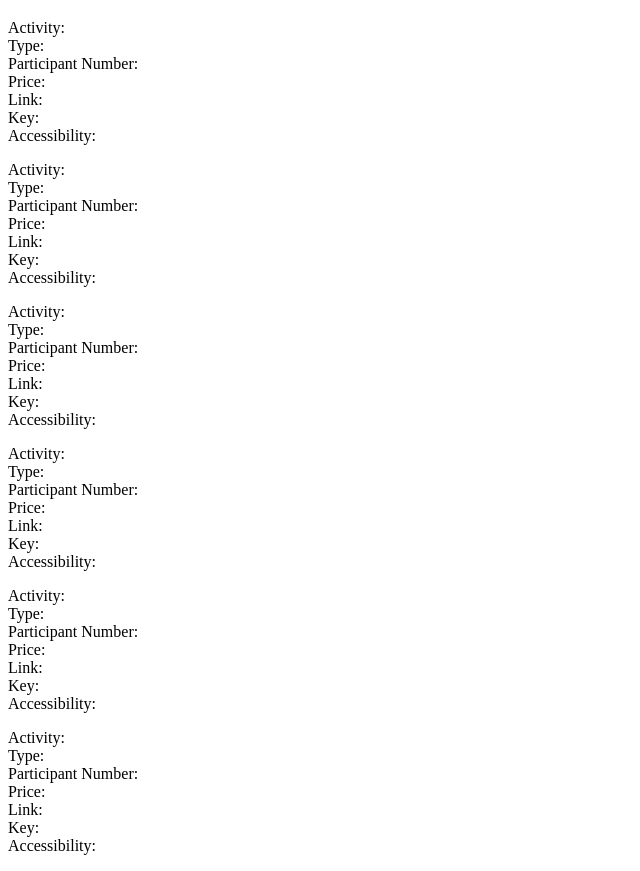
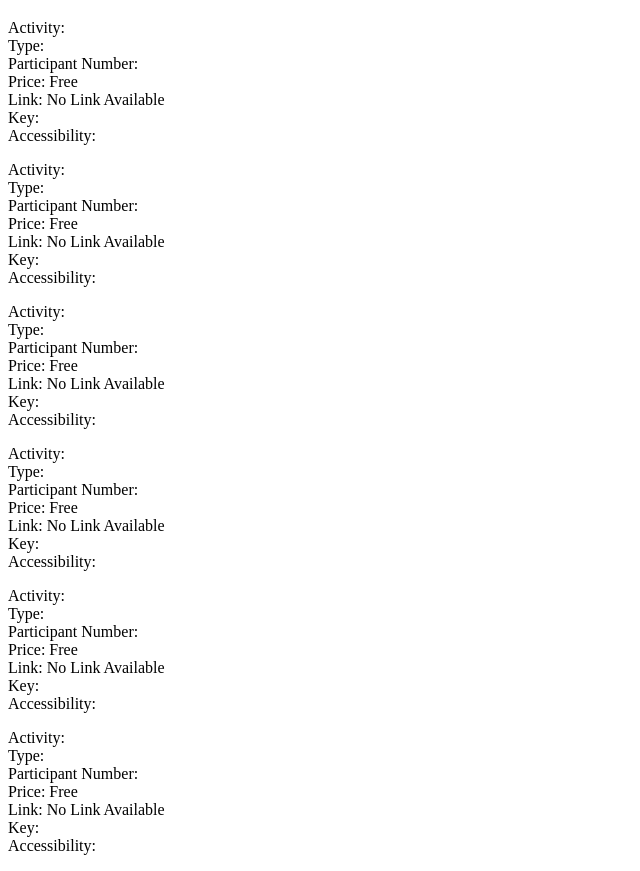
Before and after one commit to OnayoMoro/ES6-JavaScript-Coding-Exercise, a plain HTML site: page index.html in a window 1280 px wide. Shown: the part 61-932 px from the top of the page, without its empty margins (0-640 px from the left). Drawn offline with Linux system fonts and the light colour scheme; no server answers.

Commit message:
Update index.html

```diff
--- a/index.html
+++ b/index.html
@@ -15,8 +15,8 @@
         Activity: <span id="activity0"></span><br />
         Type: <span id="type0"></span><br />
         Participant Number: <span id="participants0"></span><br />
-        Price: <span id="price0"></span><br />
-        Link: <span id="link0"></span><br />
+        Price: <span id="price0">Free</span><br />
+        Link: <span id="link0">No Link Available</span><br />
         Key: <span id="key0"></span><br />
         Accessibility: <span id="accessibility0"></span><br />
     </p>
@@ -25,8 +25,8 @@
         Activity: <span id="activity1"></span><br />
         Type: <span id="type1"></span><br />
         Participant Number: <span id="participants1"></span><br />
-        Price: <span id="price1"></span><br />
-        Link: <span id="link1"></span><br />
+        Price: <span id="price1">Free</span><br />
+        Link: <span id="link1">No Link Available</span><br />
         Key: <span id="key1"></span><br />
         Accessibility: <span id="accessibility1"></span><br />
     </p>
@@ -35,8 +35,8 @@
         Activity: <span id="activity2"></span><br />
         Type: <span id="type2"></span><br />
         Participant Number: <span id="participants2"></span><br />
-        Price: <span id="price2"></span><br />
-        Link: <span id="link2"></span><br />
+        Price: <span id="price2">Free</span><br />
+        Link: <span id="link2">No Link Available</span><br />
         Key: <span id="key2"></span><br />
         Accessibility: <span id="accessibility2"></span><br />
     </p>
@@ -45,8 +45,8 @@
         Activity: <span id="activity3"></span><br />
         Type: <span id="type3"></span><br />
         Participant Number: <span id="participants3"></span><br />
-        Price: <span id="price3"></span><br />
-        Link: <span id="link3"></span><br />
+        Price: <span id="price3">Free</span><br />
+        Link: <span id="link3">No Link Available</span><br />
         Key: <span id="key3"></span><br />
         Accessibility: <span id="accessibility3"></span><br />
     </p>
@@ -55,8 +55,8 @@
         Activity: <span id="activity4"></span><br />
         Type: <span id="type4"></span><br />
         Participant Number: <span id="participants4"></span><br />
-        Price: <span id="price4"></span><br />
-        Link: <span id="link4"></span><br />
+        Price: <span id="price4">Free</span><br />
+        Link: <span id="link4">No Link Available</span><br />
         Key: <span id="key4"></span><br />
         Accessibility: <span id="accessibility4"></span><br />
     </p>
@@ -65,8 +65,8 @@
         Activity: <span id="activity5"></span><br />
         Type: <span id="type5"></span><br />
         Participant Number: <span id="participants5"></span><br />
-        Price: <span id="price5"></span><br />
-        Link: <span id="link5"></span><br />
+        Price: <span id="price5">Free</span><br />
+        Link: <span id="link5">No Link Available</span><br />
         Key: <span id="key5"></span><br />
         Accessibility: <span id="accessibility5"></span><br />
     </p>
@@ -113,7 +113,9 @@
                     .then(data => {
                         for (let j = 0; j < recClass.idtags.length; j++) {
                             var stringId = `${recClass.idtags[j]}${i}`;
-                            document.getElementById(stringId).innerHTML = data[recClass.idtags[j]];
+                            if (data[recClass.idtags[j]]) {
+                                document.getElementById(stringId).innerHTML = data[recClass.idtags[j]];
+                            }
                         }
                     })
                     .catch(error => console.log("Error: " + error));
```
